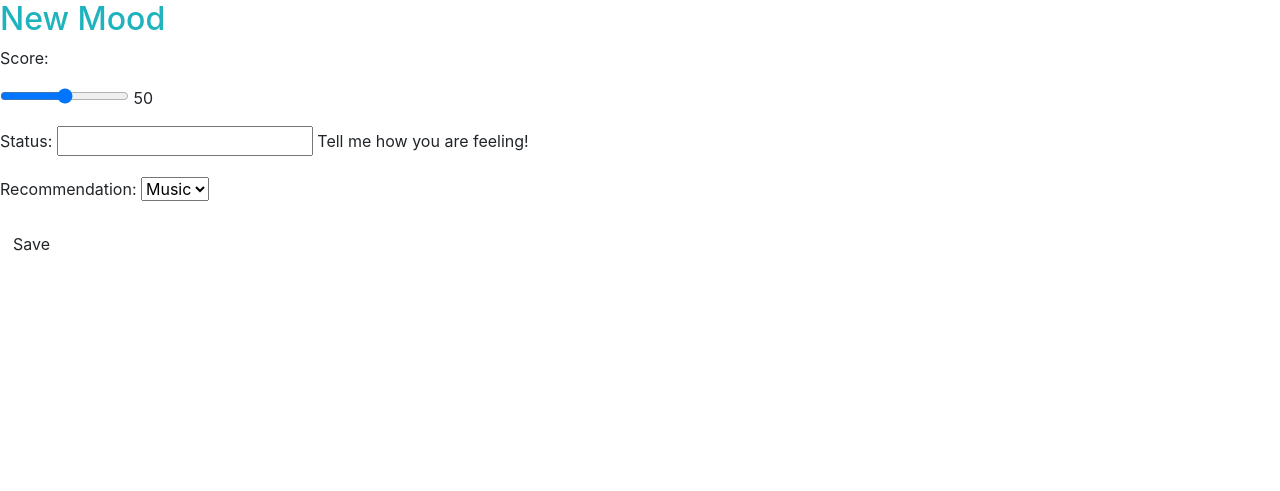
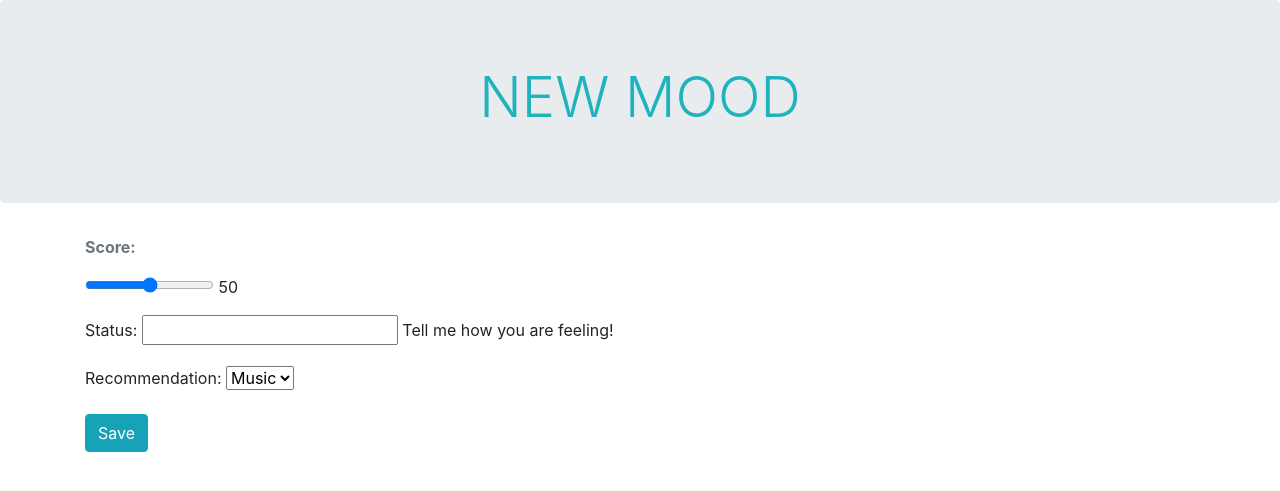
Before and after one commit to CMPUT401F21-Hackathon/Mood-Journal, a Django app: page /mood/new/ in a window 1280 px wide. Shown: the top 491 px of the page. Run offline with Django 3.2, Linux system fonts and the light colour scheme; some libraries are stand-ins or nearby versions.

Commit message:
beautifying

```diff
--- a/hackathon/mood_journal/templates/mood_journal/mood_edit.html
+++ b/hackathon/mood_journal/templates/mood_journal/mood_edit.html
@@ -1,9 +1,26 @@
 {% extends 'base.html' %}
 
 {% block content %}
-    <h2>New Mood</h2>
+    </form><!DOCTYPE html>
+    <html>
+    <head>
+      <title>New Mood</title>
+      <meta charset="utf-8">
+      <meta name="viewport" content="width=device-width, initial-scale=1">
+      <link rel="stylesheet" href="https://cdn.staticfile.org/twitter-bootstrap/4.3.1/css/bootstrap.min.css">
+      <script src="https://cdn.staticfile.org/jquery/3.2.1/jquery.min.js"></script>
+      <script src="https://cdn.staticfile.org/popper.js/1.15.0/umd/popper.min.js"></script>
+      <script src="https://cdn.staticfile.org/twitter-bootstrap/4.3.1/js/bootstrap.min.js"></script>
+    </head>
+    <body>
+
+    <div class="jumbotron text-center ">
+        <h2 class="display-4">NEW MOOD</h2>
+    </div>
+
+    <div class="container">
     <form method="POST" class="post-form">{% csrf_token %}
-        <p>Score:</p>
+        <p class="font-weight-bold text-secondary">Score:</p>
         {% if score_slider %}
         <p><input type="range" name="range" min="0" max="100" oninput="this.nextElementSibling.value = this.value" value={{score_slider}} id="score_slider">
         <output>{{score_slider}}</output>
@@ -14,6 +31,13 @@
         </p>
         {% endif %}
         {{ form.as_p }}
-        <button type="submit" class="save btn btn-default">Save</button>
-    </form>
+    </div>
+
+    <div class="container">
+        <input type="submit" class="btn btn-info" value="Save">
+    </div>
+
+    </body>
+    </html>
+
 {% endblock %}
```
